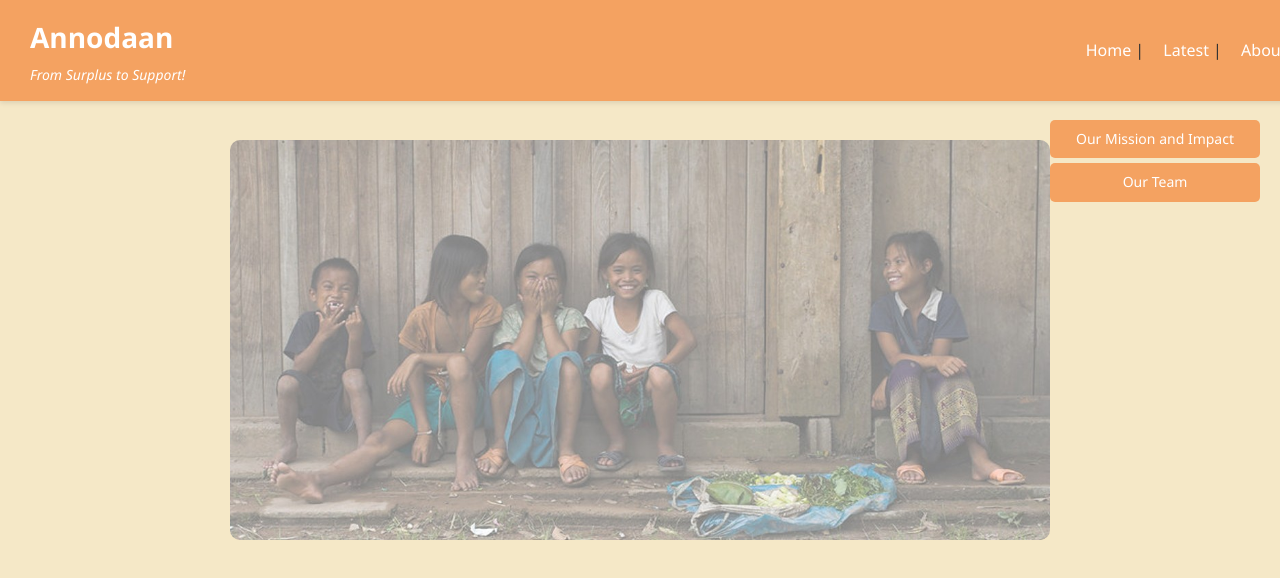
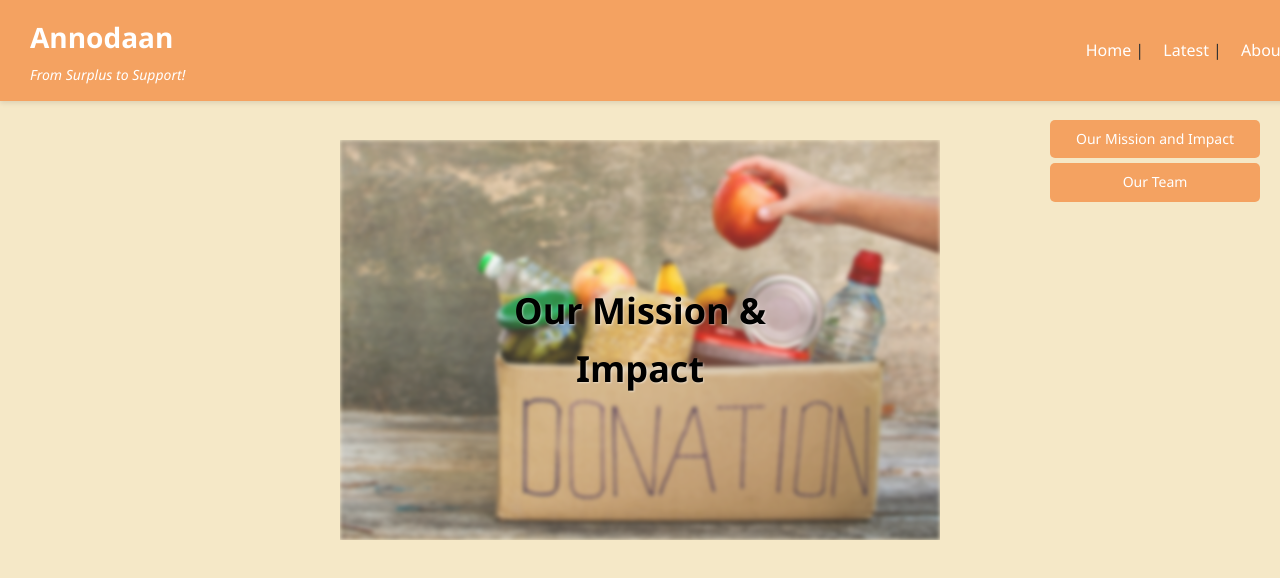
Before and after one commit to mirazumcse20230104130/reaact-project-1, a React (Create React App) app in the folder react-app/: page /about in a window 1280 px wide. Shown: the top 578 px of the page. Built offline with nearby package versions, Linux system fonts and the light colour scheme.

Commit message:
changed layouts

```diff
--- a/react-app/src/components/AboutUs.css
+++ b/react-app/src/components/AboutUs.css
@@ -101,16 +101,29 @@ header nav a:hover {
 
 .header-image {
   width: 100%;
-  height: 50vh; /* Approximately half the screen */
+  height: 50vh; /* Half the screen */
+  position: relative;
   overflow: hidden;
-  margin-bottom: 20px;
 }
 
 .header-image img {
   width: 100%;
   height: 100%;
   object-fit: cover;
-  border-radius: 10px;
+  filter: blur(2px); /* Blurred background like demo */
+  opacity: 0.8;
+}
+
+.overlay-text {
+  position: absolute;
+  top: 50%;
+  left: 50%;
+  transform: translate(-50%, -50%);
+  color: #000; /* Black text as per demo */
+  font-size: 36px;
+  font-weight: 600;
+  text-align: center;
+  text-shadow: 1px 1px 2px rgba(255, 255, 255, 0.5); /* Slight shadow for readability */
 }
 
 .mission-boxes {
@@ -214,4 +227,8 @@ header nav a:hover {
   .header-image {
     height: 40vh; /* Adjust for smaller screens */
   }
+
+  .overlay-text {
+    font-size: 24px; /* Reduce text size on mobile */
+  }
 }
--- a/react-app/src/components/AboutUs.js
+++ b/react-app/src/components/AboutUs.js
@@ -29,6 +29,7 @@ const AboutUs = () => {
         <div className="content-section">
           <div className="header-image">
             <img src={headerImage} alt="Header" />
+            <div className="overlay-text">Our Mission & Impact</div>
           </div>
           {showMission && (
             <div className="mission-boxes">
```
Also changed, not shown: react-app/src/components/header.jpg, 1 other file (tests, documents, lock files or other folders).
